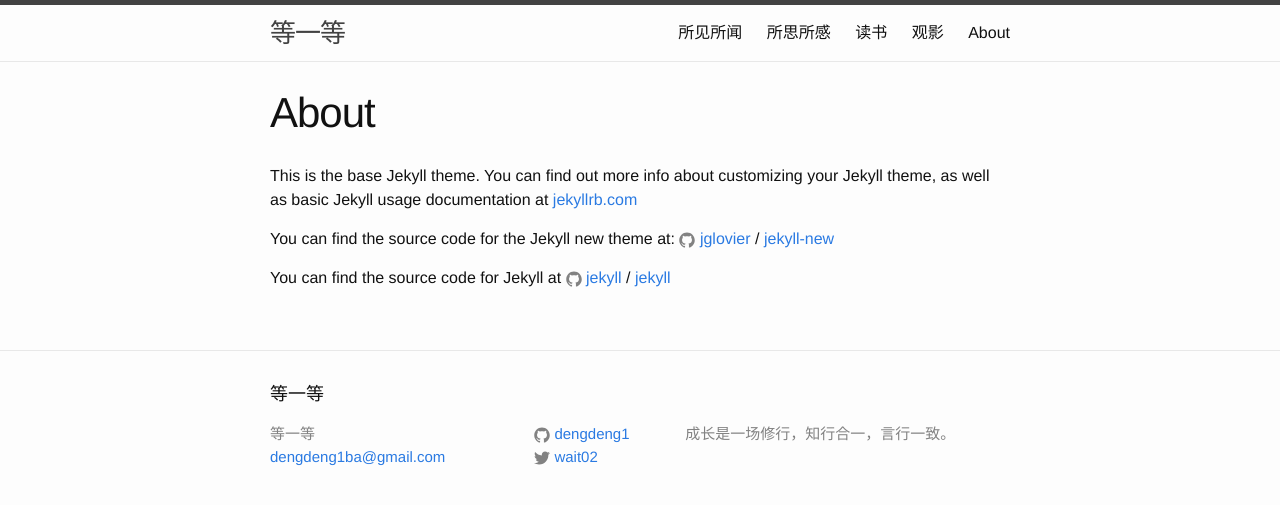
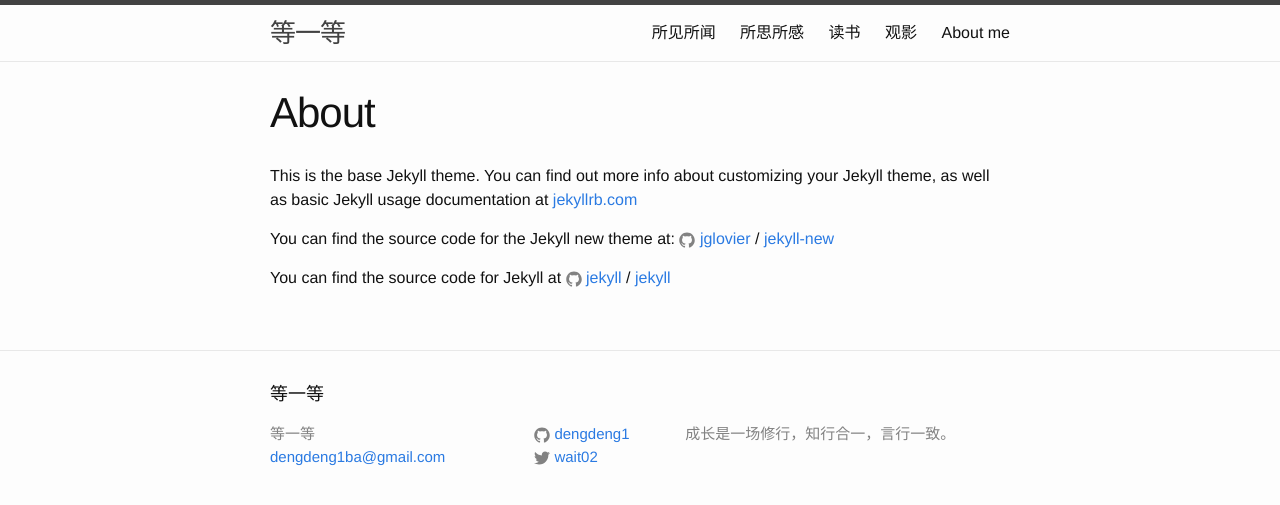
Before and after one commit to dengdeng1/dengdeng1.github.io, a Jekyll site: the page built from about.md, in a window 1280 px wide. Shown: the top 505 px of the page. Built offline with Jekyll 4.4.1, drawn with Linux system fonts in a browser that asks for light colours; comment, search, counter and statistics services are not loaded.

Commit message:
Update header.html

```diff
--- a/_includes/header.html
+++ b/_includes/header.html
@@ -16,11 +16,11 @@
       <div class="trigger">
         {% for my_page in site.pages %}
           {% if my_page.title %}
-          <a class="page-link" href="#seeing">所见所闻</a>
-          <a class="page-link" href="#posts/thinking">所思所感</a>
-          <a class="page-link" href="#reading">读书</a>
-          <a class="page-link" href="#watching">观影</a>
-          <a class="page-link" href="{{ my_page.url | prepend: site.baseurl }}">{{ my_page.title }}</a>
+          <a class="page-link" href="{{site.baseurl }}/_post/seeing">所见所闻</a>
+          <a class="page-link" href=""{{site.baseurl }}/_posts/thinking">所思所感</a>
+          <a class="page-link" href=""{{site.baseurl }}/_posts/reading">读书</a>
+          <a class="page-link" href=""{{site.baseurl }}/_posts/watching">观影</a>
+          <a class="page-link" href=""{{site.baseurl }}/about.html">About me</a>
 
           {% endif %}
         {% endfor %}
```
